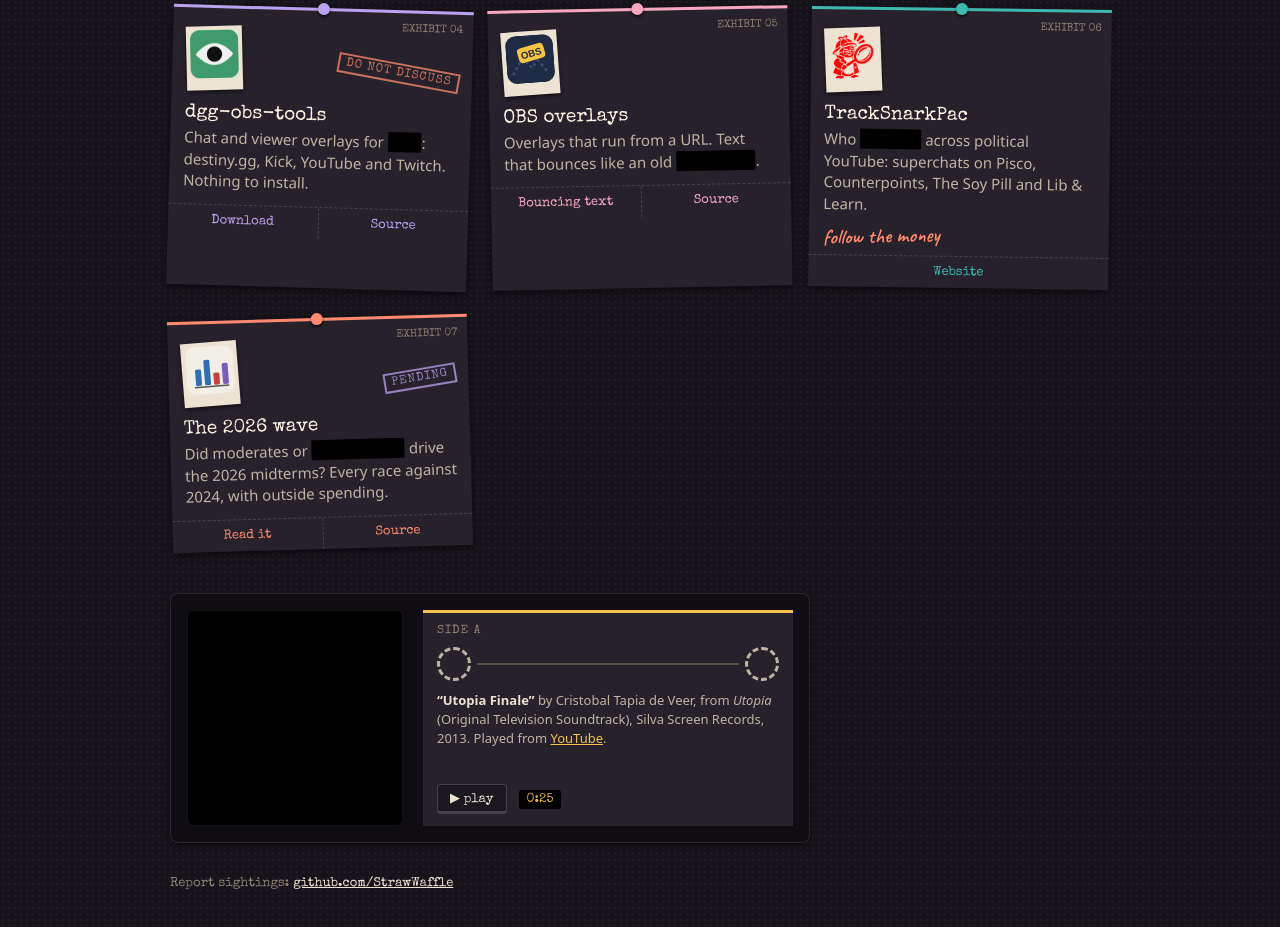
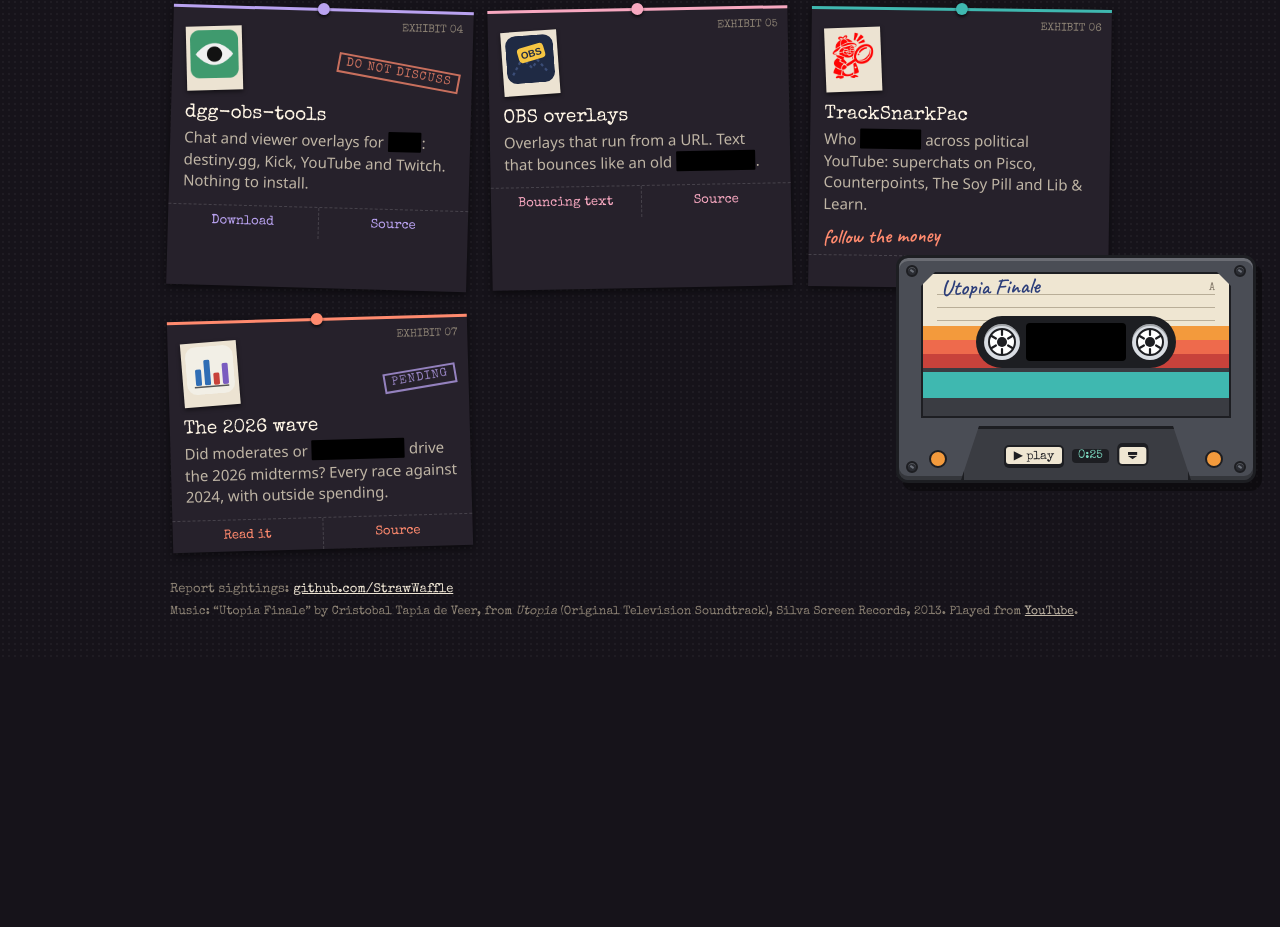
Before and after one commit to StrawWaffle/strawwaffle.github.io, a plain HTML site: page index.html in a window 1280 px wide. Shown: the part 481-1408 px from the top of the page. After the commit the page ends 1139 px from the top, so only its background shows below. Drawn offline with nearby package versions, Linux system fonts and the light colour scheme.

Commit message:
Play the music from a cassette in the corner, at 10% volume

```diff
--- a/index.html
+++ b/index.html
@@ -93,30 +93,64 @@
   .threads path { stroke-dasharray: var(--len); stroke-dashoffset: var(--len); animation: draw .35s ease-out forwards; }
   @keyframes draw { to { stroke-dashoffset: 0; } }
 
-  /* The tape deck. YouTube's embed rules want the player visible at 200 x 200 or more,
-     so it sits in the deck's window, toned down to match the board. */
-  .deck {
-    position: relative; z-index: 1; margin-top: 44px; display: flex; gap: 20px; align-items: stretch;
-    background: #0f0d12; border: 1px solid #ffffff1a; border-radius: 8px; padding: 16px; max-width: 640px;
-    box-shadow: 0 3px 8px #0008;
+  /* The tape: a cartoon audio cassette with the YouTube player showing through its window */
+  .cassette {
+    --shell: #4a4d55; --ink: #1d1e22; --cream: #efe6d2;
+    position: fixed; right: 24px; bottom: 24px; z-index: 6; width: 360px; height: 228px;
+    background: var(--shell); border: 3px solid var(--ink); border-radius: 12px;
+    box-shadow: inset 0 3px 0 #ffffff2e, inset 0 -4px 0 #0000004d, 6px 8px 0 #00000059;
+    font: 12px var(--type); color: var(--ink); transition: transform .3s ease;
   }
-  .window { flex: none; width: 216px; padding: 8px; background: #000; border-radius: 6px; box-shadow: inset 0 0 0 1px #ffffff14; }
-  .window iframe, #yt { display: block; width: 200px; height: 200px; border: 0; filter: sepia(.7) saturate(.8) brightness(.75) contrast(1.1); }
-  .label { flex: 1; min-width: 0; display: flex; flex-direction: column; gap: 10px; background: var(--paper); border-top: 3px solid var(--mustard); padding: 12px 14px; }
-  .side { font: 12px var(--type); color: var(--faint); letter-spacing: 1px; }
-  .reels { display: flex; align-items: center; gap: 0; }
-  .reels i { width: 34px; height: 34px; border-radius: 50%; border: 3px dashed var(--soft); flex: none; }
-  .reels .ribbon { flex: 1; height: 2px; background: #5a4f44; margin: 0 6px; }
-  .deck.playing .reels i { animation: spin 2.4s linear infinite; }
-  @keyframes spin { to { transform: rotate(360deg); } }
-  .credit { margin: 0; font-size: 13px; color: var(--soft); }
-  .credit b { color: var(--text); font-weight: 600; }
-  .credit a { color: var(--mustard); }
-  .controls { margin-top: auto; display: flex; align-items: center; gap: 12px; }
-  .key { font: 13px var(--type); color: var(--text); background: #1b1820; border: 1px solid #ffffff2e; border-bottom-width: 3px; border-radius: 4px; padding: 5px 12px; cursor: pointer; }
-  .key:hover { border-color: var(--mustard); color: var(--mustard); }
-  .key:active { border-bottom-width: 1px; margin-top: 2px; }
-  .counter { font: 13px var(--type); color: var(--mustard); background: #000; padding: 3px 8px; border-radius: 3px; }
+  .screw { position: absolute; width: 12px; height: 12px; border-radius: 50%; background: #2b2d33; border: 2px solid var(--ink); box-shadow: inset 0 1px 0 #ffffff33; }
+  .screw::after { content: ""; position: absolute; left: 2px; right: 2px; top: 3px; height: 2px; background: #6b6f78; transform: rotate(35deg); }
+  .screw.tl { top: 7px; left: 7px; } .screw.tr { top: 7px; right: 7px; }
+  .screw.bl { bottom: 7px; left: 7px; } .screw.br { bottom: 7px; right: 7px; }
+  .label {
+    position: absolute; top: 14px; left: 22px; right: 22px; height: 146px; border: 2px solid var(--ink);
+    clip-path: polygon(14px 0, calc(100% - 14px) 0, 100% 14px, 100% 100%, 0 100%, 0 14px);
+    background:
+      linear-gradient(var(--cream) 0 52px, #f39a3c 52px 66px, #ee6a4c 66px 80px, #c8423b 80px 94px, #3a3c42 94px 98px, #3fb8b0 98px 124px, #3a3c42 124px);
+  }
+  .label .lines { position: absolute; top: 8px; left: 14px; right: 14px; height: 40px; background: repeating-linear-gradient(#0000 0 12px, #b9ae98 12px 13px); }
+  .label .title { position: absolute; top: 2px; left: 18px; font: 22px/1 var(--hand); color: #2c3e7a; transform: rotate(-1.5deg); }
+  .label .side { position: absolute; top: 8px; right: 14px; font: 11px var(--type); color: #8a7f70; }
+  .window {
+    position: absolute; left: 50%; top: 58px; width: 200px; height: 52px; margin-left: -100px;
+    background: var(--ink); border-radius: 26px; display: flex; align-items: center; justify-content: space-between; padding: 0 8px;
+  }
+  .hole { width: 36px; height: 36px; border-radius: 50%; background: #d9dde3; display: grid; place-items: center; box-shadow: inset 0 2px 0 #00000040; }
+  .hole svg { width: 30px; height: 30px; }
+  .cassette.playing .hole svg { animation: spin 2.6s linear infinite; }
+  .cassette.playing .hole + .screen + .hole svg { animation-duration: 3.4s; }
+  @keyframes spin { to { transform: rotate(-360deg); } }
+  .screen { position: relative; width: 100px; height: 38px; overflow: hidden; border-radius: 4px; background: #000; }
+  .screen iframe, #yt {
+    position: absolute; left: 50%; top: 50%; width: 200px; height: 200px; margin: -100px 0 0 -100px; border: 0;
+    transform: scale(.6); pointer-events: none;
+    filter: sepia(1) hue-rotate(130deg) saturate(1.6) brightness(.85) contrast(1.05);
+  }
+  .base {
+    position: absolute; left: 62px; right: 62px; bottom: 0; height: 54px; background: #3a3c42;
+    border: 3px solid var(--ink); border-bottom: 0; clip-path: polygon(18px 0, calc(100% - 18px) 0, 100% 100%, 0 100%);
+    display: flex; align-items: center; justify-content: center; gap: 8px; padding-top: 2px;
+  }
+  .peg { position: absolute; bottom: 12px; width: 18px; height: 18px; border-radius: 50%; background: #f39a3c; border: 2px solid var(--ink); }
+  .peg.l { left: 30px; } .peg.r { right: 30px; }
+  .cassette button { font: 12px var(--type); color: var(--ink); background: var(--cream); border: 2px solid var(--ink); border-radius: 5px; box-shadow: 0 2px 0 var(--ink); padding: 1px 8px; cursor: pointer; }
+  .cassette button:active { box-shadow: 0 0 0 var(--ink); transform: translateY(2px); }
+  .counter { background: var(--ink); color: #7fe0c6; padding: 1px 6px; border-radius: 4px; }
+  /* Ejected: the cassette slides mostly off screen and stops */
+  .cassette.out { transform: translateY(calc(100% - 40px)); }
+  .cassette.out .eject { transform: rotate(180deg); }
+  .credits { margin-top: 10px; font: 12px var(--type); color: var(--faint); }
+  .credits a { color: var(--soft); }
+  /* Tablets and phones: the cassette sits at the end of the page instead of floating */
+  @media (max-width: 999px) {
+    .cassette { position: relative; right: auto; bottom: auto; margin: 44px 0 0 auto; z-index: 1; }
+    .cassette.out { transform: none; }
+    .cassette .eject { display: none; }
+  }
+  @media (max-width: 400px) { .cassette { margin: 44px auto 0; transform: scale(.92); transform-origin: top center; } }
 
   @media (max-width: 860px) { .grid { grid-template-columns: repeat(2, 1fr); } }
   @media (max-width: 560px) {
@@ -125,12 +159,10 @@
     .memo h1 { font-size: 26px; }
     .memo svg { display: none; }
     .tape { position: static; margin-bottom: 20px; }
-    .deck { flex-direction: column; align-items: center; }
-    .label { align-self: stretch; }
   }
   @media (prefers-reduced-motion: reduce) {
     .card, .x { transition: none; }
-    .deck.playing .reels i { animation: none; }
+    .cassette.playing .hole svg { animation: none; } .cassette { transition: none; }
     .threads path { animation: none; stroke-dashoffset: 0; }
   }
 </style>
@@ -229,22 +261,31 @@
     </li>
   </ul>
 
-  <section class="deck" aria-label="Music">
-    <div class="window"><div id="yt"></div></div>
-    <div class="label">
-      <div class="side">SIDE A</div>
-      <div class="reels" aria-hidden="true"><i></i><span class="ribbon"></span><i></i></div>
-      <p class="credit"><b>&ldquo;Utopia Finale&rdquo;</b> by Cristobal Tapia de Veer, from <i>Utopia</i> (Original Television Soundtrack), Silva Screen Records, 2013. Played from <a href="https://www.youtube.com/watch?v=9dqV03K0brQ">YouTube</a>.</p>
-      <div class="controls">
-        <button class="key" type="button" data-act="toggle" aria-pressed="false">&#9654; play</button>
-        <span class="counter" aria-live="off">0:25</span>
-      </div>
-    </div>
-  </section>
-
-  <footer>Report sightings: <a href="https://github.com/StrawWaffle">github.com/StrawWaffle</a></footer>
+  <footer>
+    Report sightings: <a href="https://github.com/StrawWaffle">github.com/StrawWaffle</a>
+    <div class="credits">Music: &ldquo;Utopia Finale&rdquo; by Cristobal Tapia de Veer, from <i>Utopia</i> (Original Television Soundtrack), Silva Screen Records, 2013. Played from <a href="https://www.youtube.com/watch?v=9dqV03K0brQ">YouTube</a>.</div>
+  </footer>
   <svg class="threads" aria-hidden="true"></svg>
 </main>
+<section class="cassette" aria-label="Music: Utopia Finale">
+  <i class="screw tl"></i><i class="screw tr"></i><i class="screw bl"></i><i class="screw br"></i>
+  <div class="label">
+    <div class="lines"></div>
+    <div class="title">Utopia Finale</div>
+    <div class="side">A</div>
+  </div>
+  <div class="window">
+    <div class="hole" aria-hidden="true"><svg viewBox="0 0 30 30"><circle cx="15" cy="15" r="13" fill="#fff" stroke="#1d1e22" stroke-width="2"/><circle cx="15" cy="15" r="5" fill="#1d1e22"/><path d="M15 3v5M15 22v5M4.6 9l4.3 2.5M21.1 18.5l4.3 2.5M4.6 21l4.3-2.5M21.1 11.5l4.3-2.5" stroke="#1d1e22" stroke-width="2.2" stroke-linecap="round"/></svg></div>
+    <div class="screen"><div id="yt"></div></div>
+    <div class="hole" aria-hidden="true"><svg viewBox="0 0 30 30"><circle cx="15" cy="15" r="13" fill="#fff" stroke="#1d1e22" stroke-width="2"/><circle cx="15" cy="15" r="5" fill="#1d1e22"/><path d="M15 3v5M15 22v5M4.6 9l4.3 2.5M21.1 18.5l4.3 2.5M4.6 21l4.3-2.5M21.1 11.5l4.3-2.5" stroke="#1d1e22" stroke-width="2.2" stroke-linecap="round"/></svg></div>
+  </div>
+  <i class="peg l"></i><i class="peg r"></i>
+  <div class="base">
+    <button class="key" type="button" aria-pressed="false">&#9654; play</button>
+    <span class="counter">0:25</span>
+    <button class="eject" type="button" aria-label="Eject the tape">&#9167;</button>
+  </div>
+</section>
 <script>
   const board = document.querySelector('.board');
   const threads = board.querySelector('.threads');
@@ -280,33 +321,52 @@
     card.addEventListener('click', e => { if (!e.target.closest('a')) card.classList.toggle('open'); });
   });
 
-  // The tape: "Utopia Finale" from YouTube, from 25 s in, looping back to 25 s, at half volume.
+  // The tape: "Utopia Finale" from YouTube, from 25 s in, looping back to 25 s, at 10% volume.
   // It tries to start on its own; if the browser blocks that, either button starts it.
   const VIDEO = '9dqV03K0brQ', START = 25;
-  const deck = document.querySelector('.deck');
+  const vhs = document.querySelector('.cassette');
   const remote = document.querySelector('.tape');
-  const key = deck.querySelector('.key');
-  const counter = deck.querySelector('.counter');
+  const key = vhs.querySelector('.key');
+  const counter = vhs.querySelector('.counter');
+  const eject = vhs.querySelector('.eject');
   let player, playing = false;
+  // Beside the board there's only room for the tape on wide screens. On smaller desktops it
+  // starts ejected (peeking from the corner) and doesn't start on its own; tablets and phones
+  // have it at the end of the page.
+  const floating = matchMedia('(min-width: 1000px)').matches;
+  const roomy = !floating || matchMedia('(min-width: 1760px)').matches;
+  if (!roomy) { vhs.classList.add('out'); eject.setAttribute('aria-label', 'Put the tape back'); }
 
   const show = on => {
     playing = on;
-    deck.classList.toggle('playing', on);
+    vhs.classList.toggle('playing', on);
     for (const b of [remote, key]) b.setAttribute('aria-pressed', String(on));
     remote.innerHTML = on ? '&#10074;&#10074; stop the tape' : '&#9654; play the tape';
     key.innerHTML = on ? '&#10074;&#10074; stop' : '&#9654; play';
   };
-  const toggle = () => { if (!player) return; playing ? player.pauseVideo() : player.playVideo(); };
+  const toggle = () => {
+    if (!player) return;
+    if (playing) { player.pauseVideo(); return; }
+    vhs.classList.remove('out');
+    eject.setAttribute('aria-label', 'Eject the tape');
+    player.playVideo();
+  };
   remote.addEventListener('click', toggle);
   key.addEventListener('click', toggle);
+  // Ejecting slides the tape away and stops it; pressing again puts it back
+  eject.addEventListener('click', () => {
+    const out = vhs.classList.toggle('out');
+    eject.setAttribute('aria-label', out ? 'Put the tape back' : 'Eject the tape');
+    if (out && player) player.pauseVideo();
+  });
 
   window.onYouTubeIframeAPIReady = () => {
     player = new YT.Player('yt', {
       host: 'https://www.youtube-nocookie.com',
       videoId: VIDEO, width: 200, height: 200,
-      playerVars: { start: START, autoplay: 1, controls: 0, disablekb: 1, playsinline: 1, rel: 0, iv_load_policy: 3 },
+      playerVars: { start: START, autoplay: roomy ? 1 : 0, controls: 0, disablekb: 1, playsinline: 1, rel: 0, iv_load_policy: 3 },
       events: {
-        onReady: e => { e.target.setVolume(50); e.target.playVideo(); remote.hidden = false; },
+        onReady: e => { e.target.setVolume(10); if (roomy) e.target.playVideo(); remote.hidden = false; },
         onStateChange: e => {
           if (e.data === YT.PlayerState.ENDED) { player.seekTo(START, true); player.playVideo(); return; }
           show(e.data === YT.PlayerState.PLAYING || e.data === YT.PlayerState.BUFFERING);
```
